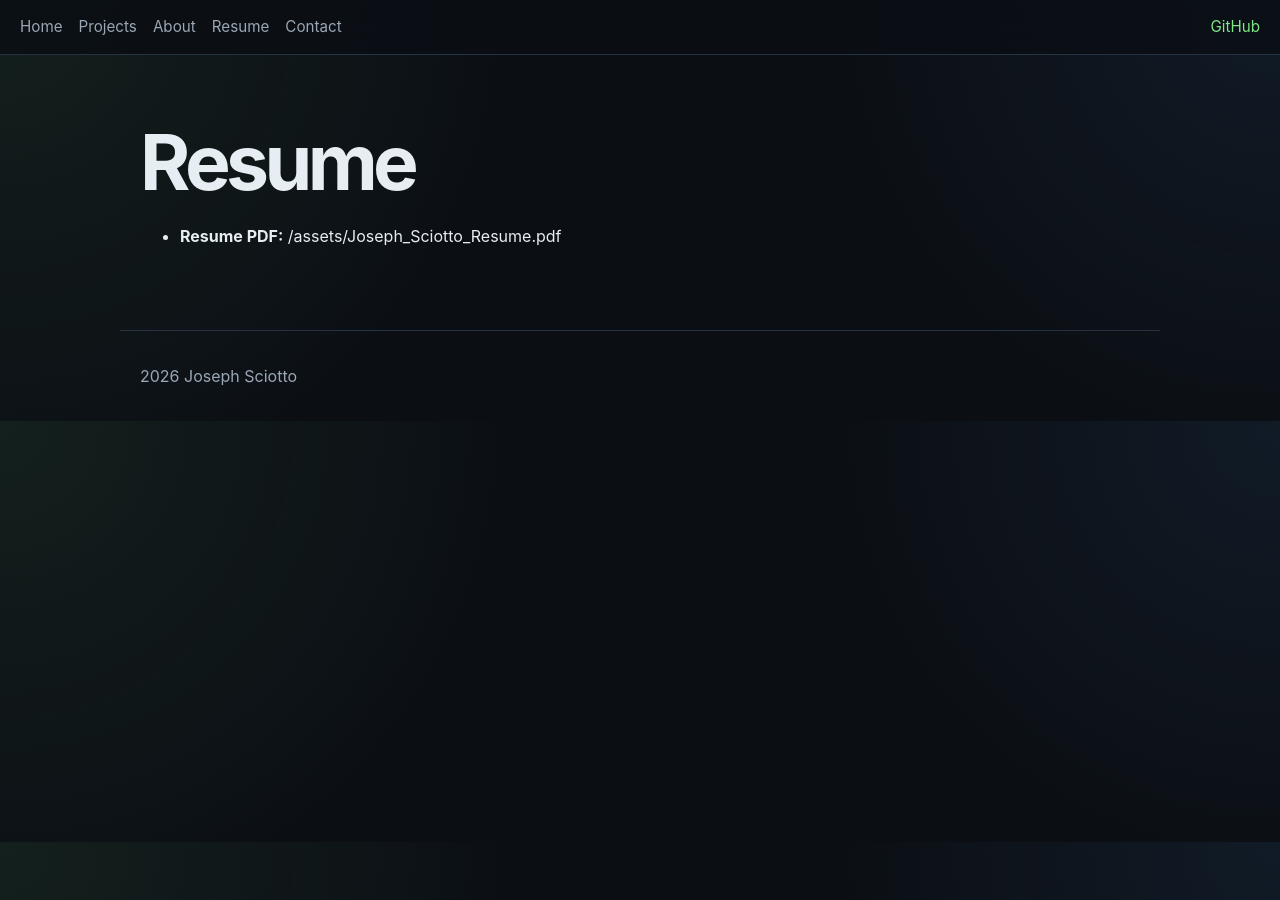
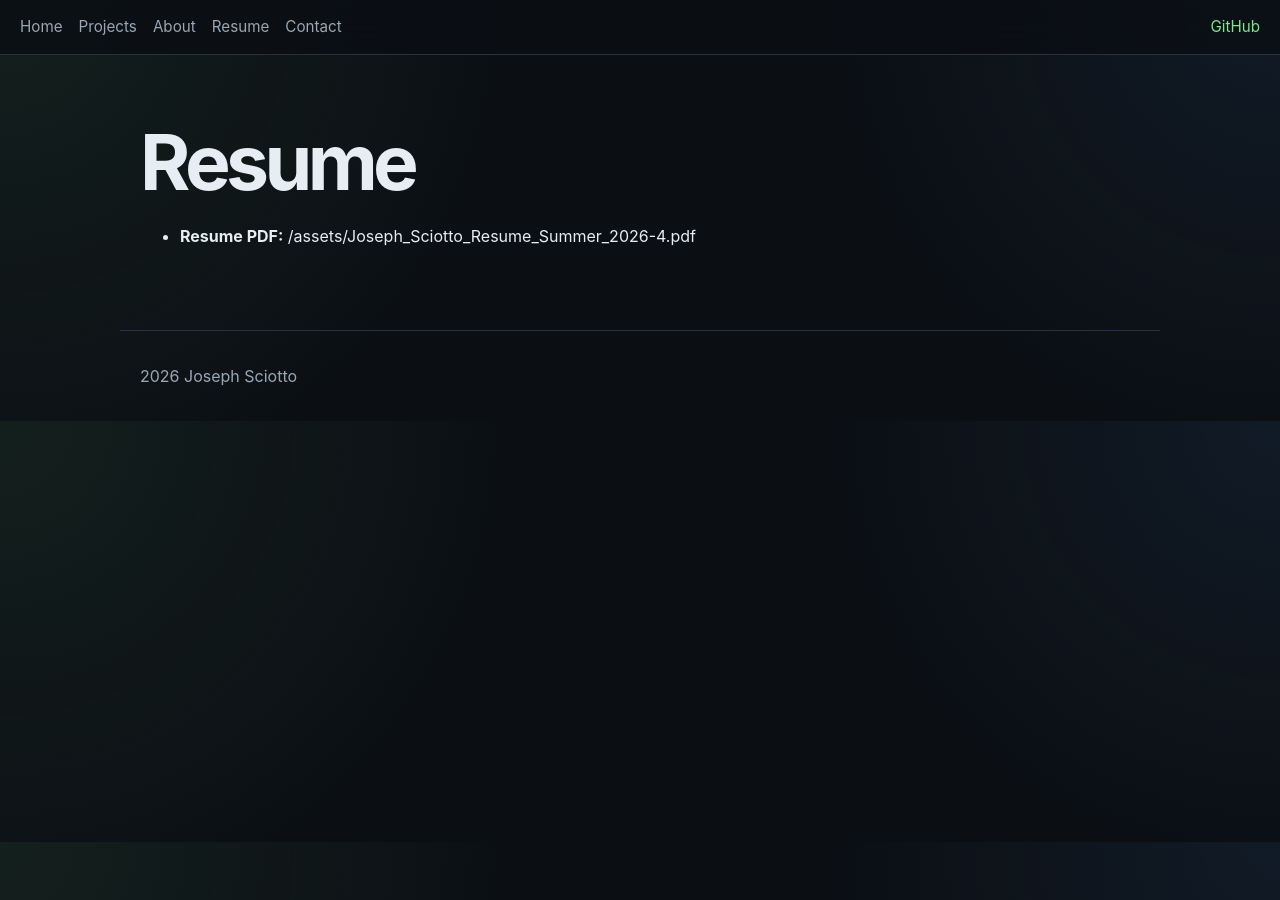
Before and after one commit to jsciotto05/jsciotto05.github.io, a Jekyll site: the page built from resume.md, in a window 1280 px wide. Built offline with Jekyll 4.4.1, drawn with Linux system fonts in a browser that asks for light colours.

Commit message:
Update resume PDF link for summer 2026

```diff
--- a/resume.md
+++ b/resume.md
@@ -4,4 +4,4 @@ title: Resume
 permalink: /resume/
 ---
 
-- **Resume PDF:** /assets/Joseph_Sciotto_Resume.pdf
+- **Resume PDF:** /assets/Joseph_Sciotto_Resume_Summer_2026-4.pdf
```
